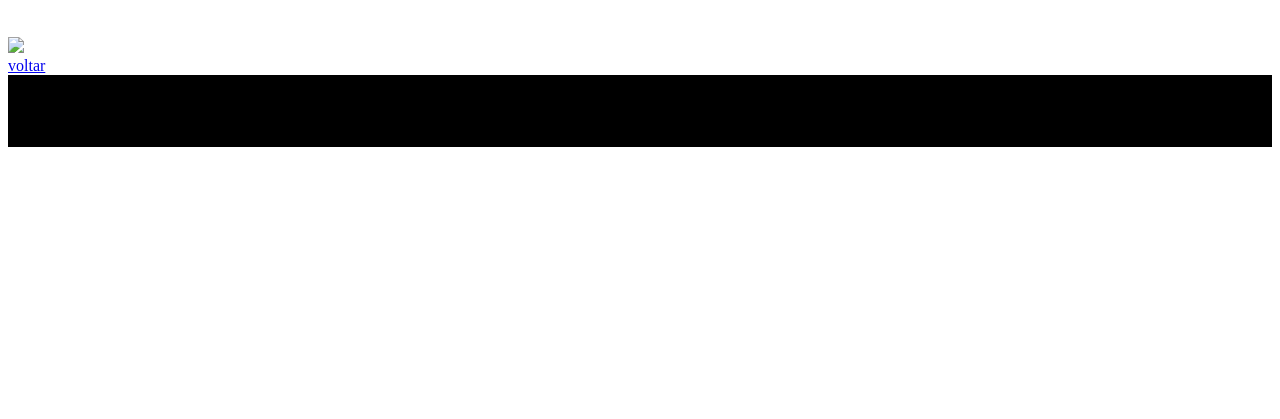
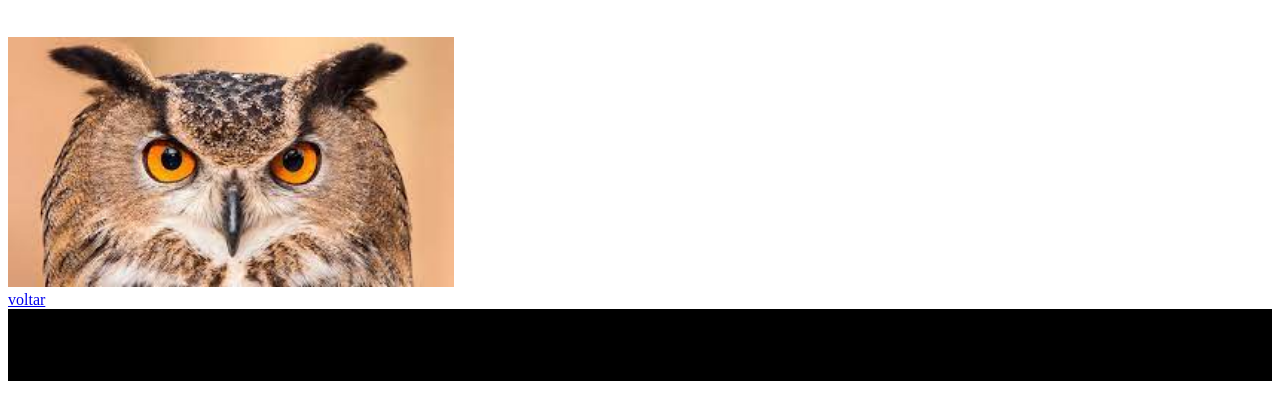
Before and after one commit to gabrielaAvlis/codigo-html, a plain HTML site: page page2.html in a window 1280 px wide. Shown: the part 61-480 px from the top of the page. Drawn offline with Linux system fonts and the light colour scheme.

Commit message:
Update page2.html

```diff
--- a/page2.html
+++ b/page2.html
@@ -6,7 +6,7 @@
 <body>
     <h1>page2</h1>
     <br/>
-    <img src="coruja.jpg" height=250px>
+    <img src="imagens/coruja.jpg" height=250px>
     <br/>
     <a href="index.html">voltar</a>
     <div id="div"
```
